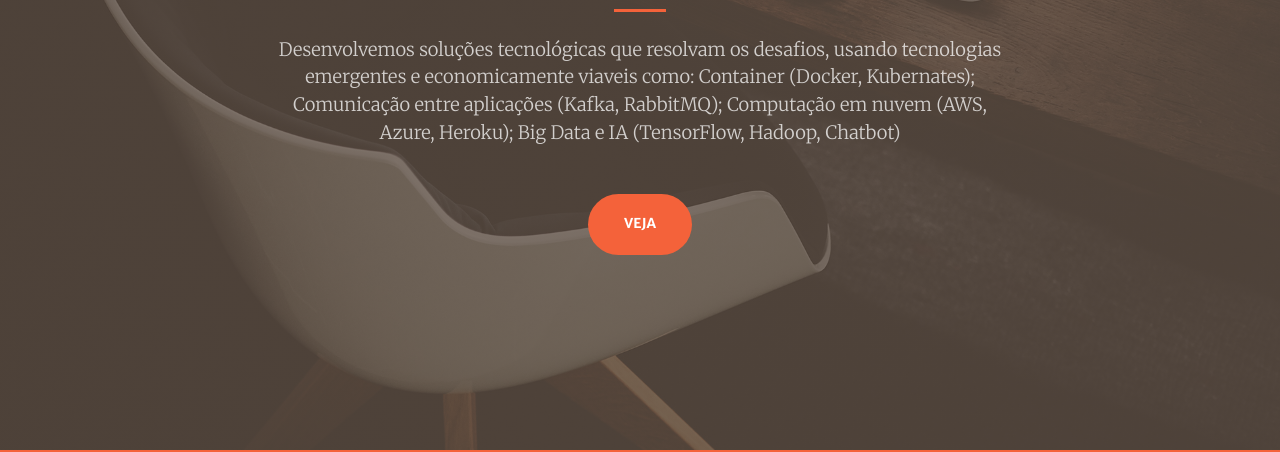
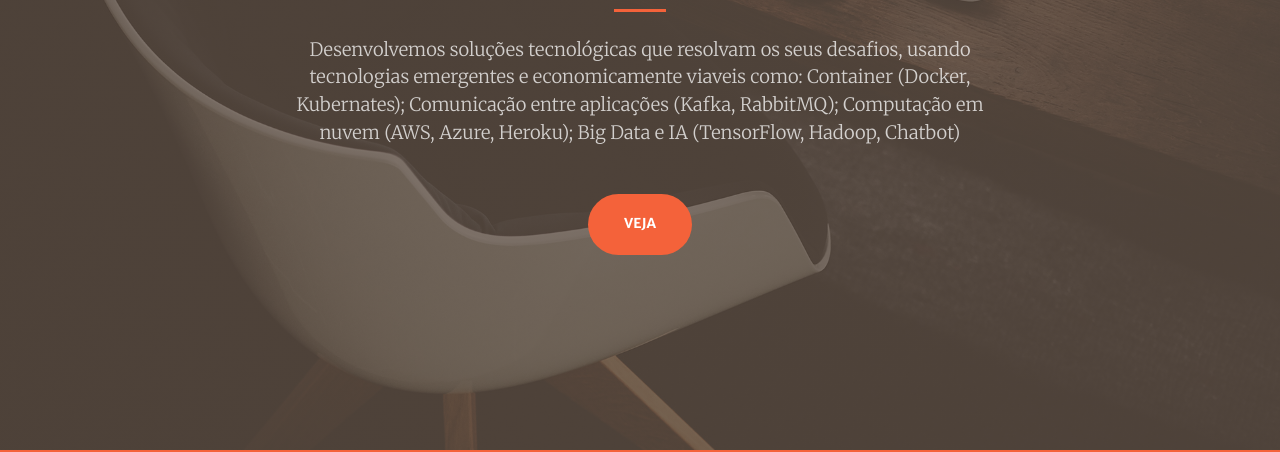
Before and after one commit to ravunanalda/ravunana.github.io, a website with bundled scripts: page index.html in a window 1280 px wide. Shown: the part 350-802 px from the top of the page. Built offline with nearby package versions, Linux system fonts and the light colour scheme; files whose address does not match are found by name.

Commit message:
Update index.html

```diff
--- a/index.html
+++ b/index.html
@@ -99,7 +99,7 @@
         </div>
         <div class="col-lg-8 align-self-baseline">
           <p class="text-white-75 font-weight-light mb-5">
-            Desenvolvemos soluções tecnológicas que resolvam os desafios, usando tecnologias emergentes e economicamente viaveis como:
+            Desenvolvemos soluções tecnológicas que resolvam os seus desafios, usando tecnologias emergentes e economicamente viaveis como:
             Container (Docker, Kubernates);
             Comunicação entre aplicações (Kafka, RabbitMQ);
             Computação em nuvem (AWS, Azure, Heroku);
```
